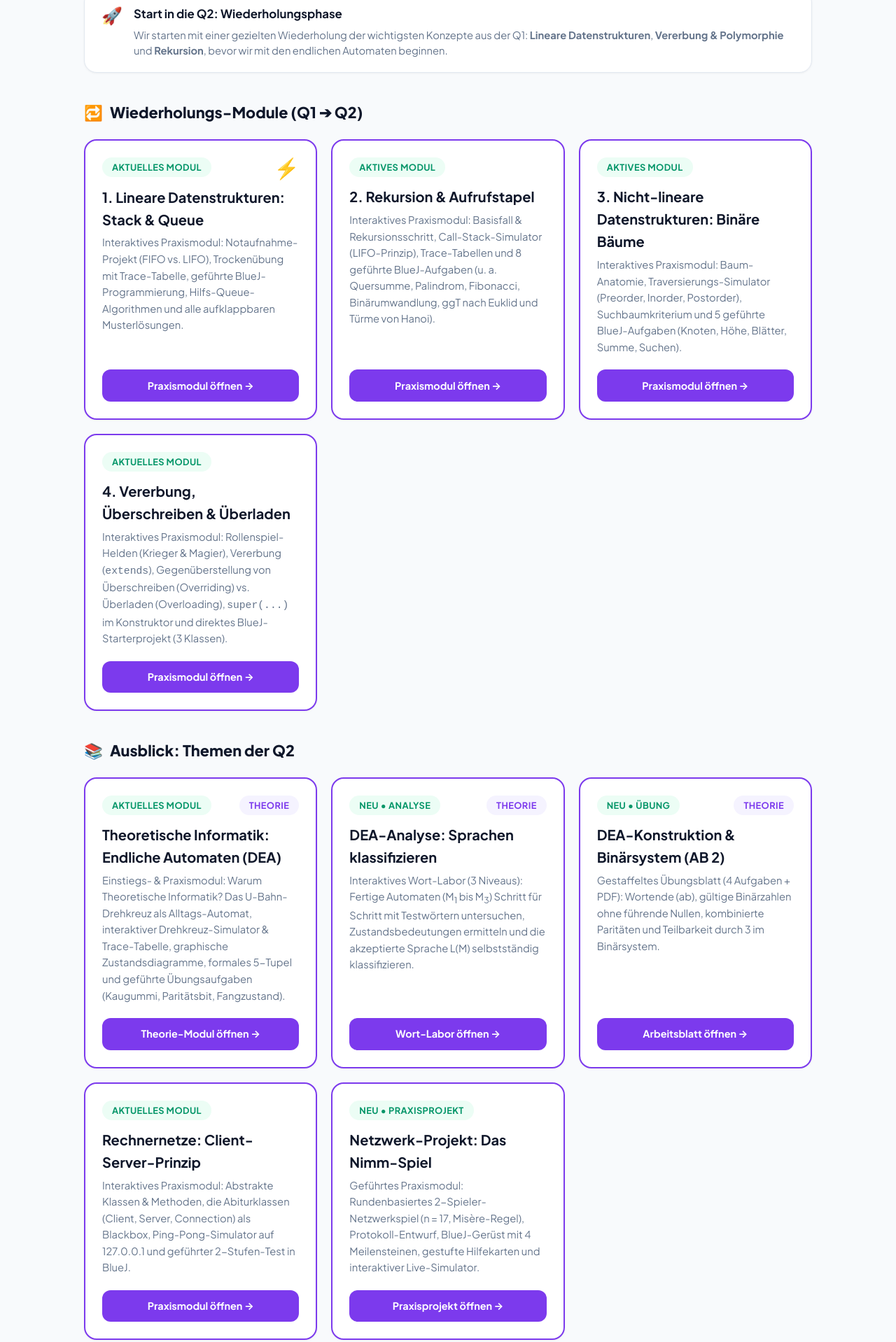
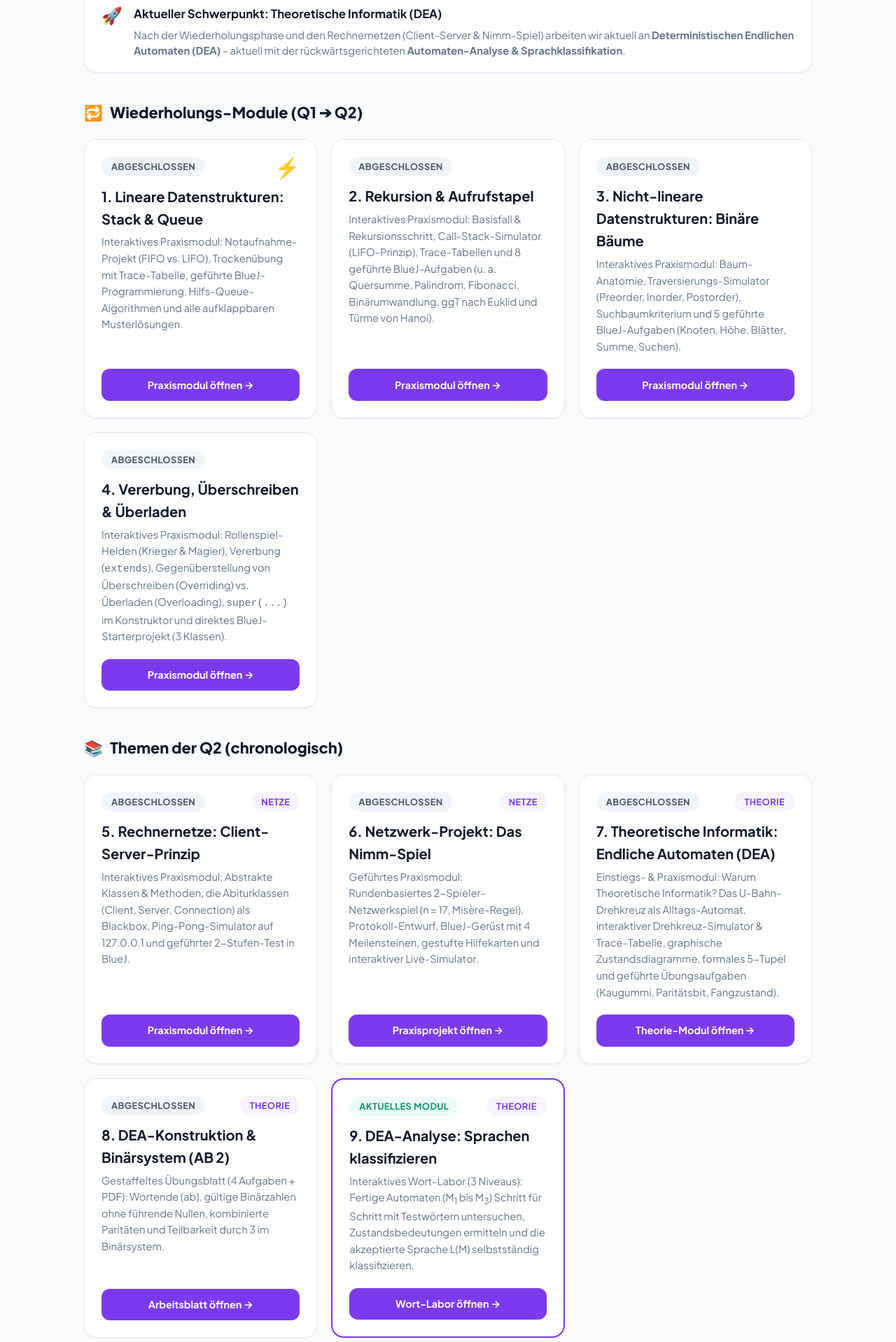
Before and after one commit to feyhat79/mathe-9b, a plain HTML site: page info/q2/index.html in a window 1280 px wide. Shown: the part 262-2180 px from the top of the page at 70% size. Drawn offline with Linux system fonts and the light colour scheme.

Commit message:
Q2-Info: Uebersicht chronologisch geordnet und aktuelles Modul markiert

```diff
--- a/info/q2/index.html
+++ b/info/q2/index.html
@@ -29,8 +29,8 @@
     <div class="alert-card">
       <div class="alert-icon">🚀</div>
       <div class="alert-content">
-        <h3>Start in die Q2: Wiederholungsphase</h3>
-        <p>Wir starten mit einer gezielten Wiederholung der wichtigsten Konzepte aus der Q1: <strong>Lineare Datenstrukturen</strong>, <strong>Vererbung & Polymorphie</strong> und <strong>Rekursion</strong>, bevor wir mit den endlichen Automaten beginnen.</p>
+        <h3>Aktueller Schwerpunkt: Theoretische Informatik (DEA)</h3>
+        <p>Nach der Wiederholungsphase und den Rechnernetzen (Client-Server &amp; Nimm-Spiel) arbeiten wir aktuell an <strong>Deterministischen Endlichen Automaten (DEA)</strong> – aktuell mit der rückwärtsgerichteten <strong>Automaten-Analyse &amp; Sprachklassifikation</strong>.</p>
       </div>
     </div>
 
@@ -38,10 +38,10 @@
     <h2 class="section-heading"><span>🔁</span> Wiederholungs-Module (Q1 ➔ Q2)</h2>
     <div class="dashboard-grid">
 
-      <!-- Modul 1: Stack & Queue (Aktiv) -->
-      <div class="class-card theme-oberstufe" style="border: 2px solid var(--theme-oberstufe);">
+      <!-- Modul 1: Stack & Queue (Abgeschlossen) -->
+      <div class="class-card theme-oberstufe">
         <div class="class-card-header">
-          <span class="badge-pill" style="background:#ecfdf5; color:#059669; margin-bottom:0;">Aktuelles Modul</span>
+          <span class="badge-pill" style="background:#f1f5f9; color:#475569; margin-bottom:0;">Abgeschlossen</span>
           <span class="class-card-icon">⚡</span>
         </div>
         <h3 class="class-card-title">1. Lineare Datenstrukturen: Stack & Queue</h3>
@@ -49,30 +49,30 @@
         <a href="stack-queue.html" class="btn-open btn-oberstufe">Praxismodul öffnen →</a>
       </div>
 
-      <!-- Modul 2: Rekursion (Aktiv) -->
-      <div class="class-card theme-oberstufe" style="border: 2px solid var(--theme-oberstufe);">
+      <!-- Modul 2: Rekursion (Abgeschlossen) -->
+      <div class="class-card theme-oberstufe">
         <div class="class-card-header">
-          <span class="badge-pill" style="background:#ecfdf5; color:#059669; margin-bottom:0;">Aktives Modul</span>
+          <span class="badge-pill" style="background:#f1f5f9; color:#475569; margin-bottom:0;">Abgeschlossen</span>
         </div>
         <h3 class="class-card-title">2. Rekursion & Aufrufstapel</h3>
         <p style="color:var(--text-muted); font-size:0.92rem; margin-bottom:1.25rem; flex-grow:1;">Interaktives Praxismodul: Basisfall & Rekursionsschritt, Call-Stack-Simulator (LIFO-Prinzip), Trace-Tabellen und 8 geführte BlueJ-Aufgaben (u. a. Quersumme, Palindrom, Fibonacci, Binärumwandlung, ggT nach Euklid und Türme von Hanoi).</p>
         <a href="rekursion.html" class="btn-open btn-oberstufe">Praxismodul öffnen →</a>
       </div>
 
-      <!-- Modul 3: Binäre Bäume (Aktiv) -->
-      <div class="class-card theme-oberstufe" style="border: 2px solid var(--theme-oberstufe);">
+      <!-- Modul 3: Binäre Bäume (Abgeschlossen) -->
+      <div class="class-card theme-oberstufe">
         <div class="class-card-header">
-          <span class="badge-pill" style="background:#ecfdf5; color:#059669; margin-bottom:0;">Aktives Modul</span>
+          <span class="badge-pill" style="background:#f1f5f9; color:#475569; margin-bottom:0;">Abgeschlossen</span>
         </div>
         <h3 class="class-card-title">3. Nicht-lineare Datenstrukturen: Binäre Bäume</h3>
         <p style="color:var(--text-muted); font-size:0.92rem; margin-bottom:1.25rem; flex-grow:1;">Interaktives Praxismodul: Baum-Anatomie, Traversierungs-Simulator (Preorder, Inorder, Postorder), Suchbaumkriterium und 5 geführte BlueJ-Aufgaben (Knoten, Höhe, Blätter, Summe, Suchen).</p>
         <a href="binaere-baeume.html" class="btn-open btn-oberstufe">Praxismodul öffnen →</a>
       </div>
 
-      <!-- Modul 4: Vererbung (Aktiv) -->
-      <div class="class-card theme-oberstufe" style="border: 2px solid var(--theme-oberstufe);">
+      <!-- Modul 4: Vererbung (Abgeschlossen) -->
+      <div class="class-card theme-oberstufe">
         <div class="class-card-header">
-          <span class="badge-pill" style="background:#ecfdf5; color:#059669; margin-bottom:0;">Aktuelles Modul</span>
+          <span class="badge-pill" style="background:#f1f5f9; color:#475569; margin-bottom:0;">Abgeschlossen</span>
         </div>
         <h3 class="class-card-title">4. Vererbung, Überschreiben &amp; Überladen</h3>
         <p style="color:var(--text-muted); font-size:0.92rem; margin-bottom:1.25rem; flex-grow:1;">Interaktives Praxismodul: Rollenspiel-Helden (Krieger &amp; Magier), Vererbung (<code>extends</code>), Gegenüberstellung von Überschreiben (Overriding) vs. Überladen (Overloading), <code>super(...)</code> im Konstruktor und direktes BlueJ-Starterprojekt (3 Klassen).</p>
@@ -81,59 +81,65 @@
 
     </div>
 
-    <!-- Sektion: Ausblick Q2 -->
-    <h2 class="section-heading"><span>📚</span> Ausblick: Themen der Q2</h2>
+    <!-- Sektion: Themen der Q2 (chronologisch) -->
+    <h2 class="section-heading"><span>📚</span> Themen der Q2 (chronologisch)</h2>
     <div class="dashboard-grid">
-      <!-- Modul: Theoretische Informatik (Aktiv) -->
+
+      <!-- Modul 5: Client-Server-Prinzip (30.09.) -->
+      <div class="class-card theme-oberstufe">
+        <div class="class-card-header">
+          <span class="badge-pill" style="background:#f1f5f9; color:#475569; margin-bottom:0;">Abgeschlossen</span>
+          <span class="badge-pill" style="background:#f5f3ff; color:var(--theme-oberstufe); margin-bottom:0;">Netze</span>
+        </div>
+        <h3 class="class-card-title">5. Rechnernetze: Client-Server-Prinzip</h3>
+        <p style="color:var(--text-muted); font-size:0.92rem; margin-bottom:1.25rem; flex-grow:1;">Interaktives Praxismodul: Abstrakte Klassen &amp; Methoden, die Abiturklassen (Client, Server, Connection) als Blackbox, Ping-Pong-Simulator auf 127.0.0.1 und geführter 2-Stufen-Test in BlueJ.</p>
+        <a href="client-server.html" class="btn-open btn-oberstufe">Praxismodul öffnen →</a>
+      </div>
+
+      <!-- Modul 6: Nimm-Spiel (08.10.) -->
+      <div class="class-card theme-oberstufe">
+        <div class="class-card-header">
+          <span class="badge-pill" style="background:#f1f5f9; color:#475569; margin-bottom:0;">Abgeschlossen</span>
+          <span class="badge-pill" style="background:#f5f3ff; color:var(--theme-oberstufe); margin-bottom:0;">Netze</span>
+        </div>
+        <h3 class="class-card-title">6. Netzwerk-Projekt: Das Nimm-Spiel</h3>
+        <p style="color:var(--text-muted); font-size:0.92rem; margin-bottom:1.25rem; flex-grow:1;">Geführtes Praxismodul: Rundenbasiertes 2-Spieler-Netzwerkspiel (n = 17, Misère-Regel), Protokoll-Entwurf, BlueJ-Gerüst mit 4 Meilensteinen, gestufte Hilfekarten und interaktiver Live-Simulator.</p>
+        <a href="nimmspiel.html" class="btn-open btn-oberstufe">Praxisprojekt öffnen →</a>
+      </div>
+
+      <!-- Modul 7: Endliche Automaten Grundlagen (19.11.) -->
+      <div class="class-card theme-oberstufe">
+        <div class="class-card-header">
+          <span class="badge-pill" style="background:#f1f5f9; color:#475569; margin-bottom:0;">Abgeschlossen</span>
+          <span class="badge-pill" style="background:#f5f3ff; color:var(--theme-oberstufe); margin-bottom:0;">Theorie</span>
+        </div>
+        <h3 class="class-card-title">7. Theoretische Informatik: Endliche Automaten (DEA)</h3>
+        <p style="color:var(--text-muted); font-size:0.92rem; margin-bottom:1.25rem; flex-grow:1;">Einstiegs- &amp; Praxismodul: Warum Theoretische Informatik? Das U-Bahn-Drehkreuz als Alltags-Automat, interaktiver Drehkreuz-Simulator &amp; Trace-Tabelle, graphische Zustandsdiagramme, formales 5-Tupel und geführte Übungsaufgaben (Kaugummi, Paritätsbit, Fangzustand).</p>
+        <a href="automaten.html" class="btn-open btn-oberstufe">Theorie-Modul öffnen →</a>
+      </div>
+
+      <!-- Modul 8: DEA-Konstruktion AB 2 (19.11.) -->
+      <div class="class-card theme-oberstufe">
+        <div class="class-card-header">
+          <span class="badge-pill" style="background:#f1f5f9; color:#475569; margin-bottom:0;">Abgeschlossen</span>
+          <span class="badge-pill" style="background:#f5f3ff; color:var(--theme-oberstufe); margin-bottom:0;">Theorie</span>
+        </div>
+        <h3 class="class-card-title">8. DEA-Konstruktion &amp; Binärsystem (AB 2)</h3>
+        <p style="color:var(--text-muted); font-size:0.92rem; margin-bottom:1.25rem; flex-grow:1;">Gestaffeltes Übungsblatt (4 Aufgaben + PDF): Wortende (ab), gültige Binärzahlen ohne führende Nullen, kombinierte Paritäten und Teilbarkeit durch 3 im Binärsystem.</p>
+        <a href="AB02_DEA_Konstruktion_Binaersystem.html" class="btn-open btn-oberstufe">Arbeitsblatt öffnen →</a>
+      </div>
+
+      <!-- Modul 9: DEA-Analyse (25.11. – Aktuelles Modul) -->
       <div class="class-card theme-oberstufe" style="border: 2px solid var(--theme-oberstufe);">
         <div class="class-card-header">
           <span class="badge-pill" style="background:#ecfdf5; color:#059669; margin-bottom:0;">Aktuelles Modul</span>
           <span class="badge-pill" style="background:#f5f3ff; color:var(--theme-oberstufe); margin-bottom:0;">Theorie</span>
         </div>
-        <h3 class="class-card-title">Theoretische Informatik: Endliche Automaten (DEA)</h3>
-        <p style="color:var(--text-muted); font-size:0.92rem; margin-bottom:1.25rem; flex-grow:1;">Einstiegs- &amp; Praxismodul: Warum Theoretische Informatik? Das U-Bahn-Drehkreuz als Alltags-Automat, interaktiver Drehkreuz-Simulator &amp; Trace-Tabelle, graphische Zustandsdiagramme, formales 5-Tupel und geführte Übungsaufgaben (Kaugummi, Paritätsbit, Fangzustand).</p>
-        <a href="automaten.html" class="btn-open btn-oberstufe">Theorie-Modul öffnen →</a>
-      </div>
-
-      <!-- Modul: DEA-Analyse (Sprache klassifizieren) -->
-      <div class="class-card theme-oberstufe" style="border: 2px solid var(--theme-oberstufe);">
-        <div class="class-card-header">
-          <span class="badge-pill" style="background:#ecfdf5; color:#059669; margin-bottom:0;">Neu • Analyse</span>
-          <span class="badge-pill" style="background:#f5f3ff; color:var(--theme-oberstufe); margin-bottom:0;">Theorie</span>
-        </div>
-        <h3 class="class-card-title">DEA-Analyse: Sprachen klassifizieren</h3>
+        <h3 class="class-card-title">9. DEA-Analyse: Sprachen klassifizieren</h3>
         <p style="color:var(--text-muted); font-size:0.92rem; margin-bottom:1.25rem; flex-grow:1;">Interaktives Wort-Labor (3 Niveaus): Fertige Automaten (M<sub>1</sub> bis M<sub>3</sub>) Schritt für Schritt mit Testwörtern untersuchen, Zustandsbedeutungen ermitteln und die akzeptierte Sprache L(M) selbstständig klassifizieren.</p>
         <a href="automaten-analyse.html" class="btn-open btn-oberstufe">Wort-Labor öffnen →</a>
       </div>
 
-      <!-- Arbeitsblatt 2: DEA-Konstruktion & Binärsystem -->
-      <div class="class-card theme-oberstufe" style="border: 2px solid var(--theme-oberstufe);">
-        <div class="class-card-header">
-          <span class="badge-pill" style="background:#ecfdf5; color:#059669; margin-bottom:0;">Neu • Übung</span>
-          <span class="badge-pill" style="background:#f5f3ff; color:var(--theme-oberstufe); margin-bottom:0;">Theorie</span>
-        </div>
-        <h3 class="class-card-title">DEA-Konstruktion &amp; Binärsystem (AB 2)</h3>
-        <p style="color:var(--text-muted); font-size:0.92rem; margin-bottom:1.25rem; flex-grow:1;">Gestaffeltes Übungsblatt (4 Aufgaben + PDF): Wortende (ab), gültige Binärzahlen ohne führende Nullen, kombinierte Paritäten und Teilbarkeit durch 3 im Binärsystem.</p>
-        <a href="AB02_DEA_Konstruktion_Binaersystem.html" class="btn-open btn-oberstufe">Arbeitsblatt öffnen →</a>
-      </div>
-
-      <div class="class-card theme-oberstufe" style="border: 2px solid var(--theme-oberstufe);">
-        <div class="class-card-header">
-          <span class="badge-pill" style="background:#ecfdf5; color:#059669; margin-bottom:0;">Aktuelles Modul</span>
-        </div>
-        <h3 class="class-card-title">Rechnernetze: Client-Server-Prinzip</h3>
-        <p style="color:var(--text-muted); font-size:0.92rem; margin-bottom:1.25rem; flex-grow:1;">Interaktives Praxismodul: Abstrakte Klassen &amp; Methoden, die Abiturklassen (Client, Server, Connection) als Blackbox, Ping-Pong-Simulator auf 127.0.0.1 und geführter 2-Stufen-Test in BlueJ.</p>
-        <a href="client-server.html" class="btn-open btn-oberstufe">Praxismodul öffnen →</a>
-      </div>
-
-      <div class="class-card theme-oberstufe" style="border: 2px solid var(--theme-oberstufe);">
-        <div class="class-card-header">
-          <span class="badge-pill" style="background:#ecfdf5; color:#059669; margin-bottom:0;">Neu • Praxisprojekt</span>
-        </div>
-        <h3 class="class-card-title">Netzwerk-Projekt: Das Nimm-Spiel</h3>
-        <p style="color:var(--text-muted); font-size:0.92rem; margin-bottom:1.25rem; flex-grow:1;">Geführtes Praxismodul: Rundenbasiertes 2-Spieler-Netzwerkspiel (n = 17, Misère-Regel), Protokoll-Entwurf, BlueJ-Gerüst mit 4 Meilensteinen, gestufte Hilfekarten und interaktiver Live-Simulator.</p>
-        <a href="nimmspiel.html" class="btn-open btn-oberstufe">Praxisprojekt öffnen →</a>
-      </div>
     </div>
 
     <!-- iPad Guide -->
```
Also changed, not shown: info/q2/automaten-analyse.html (+2 -2 lines).
